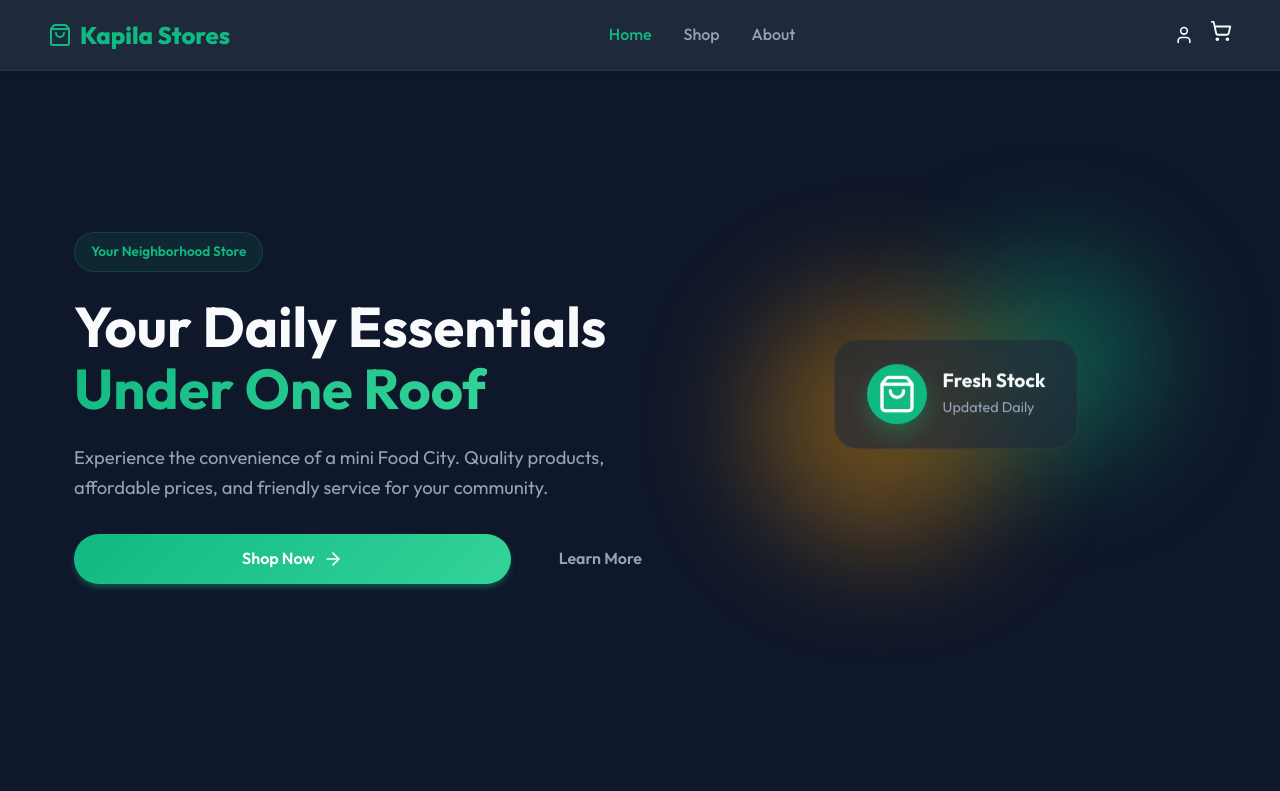
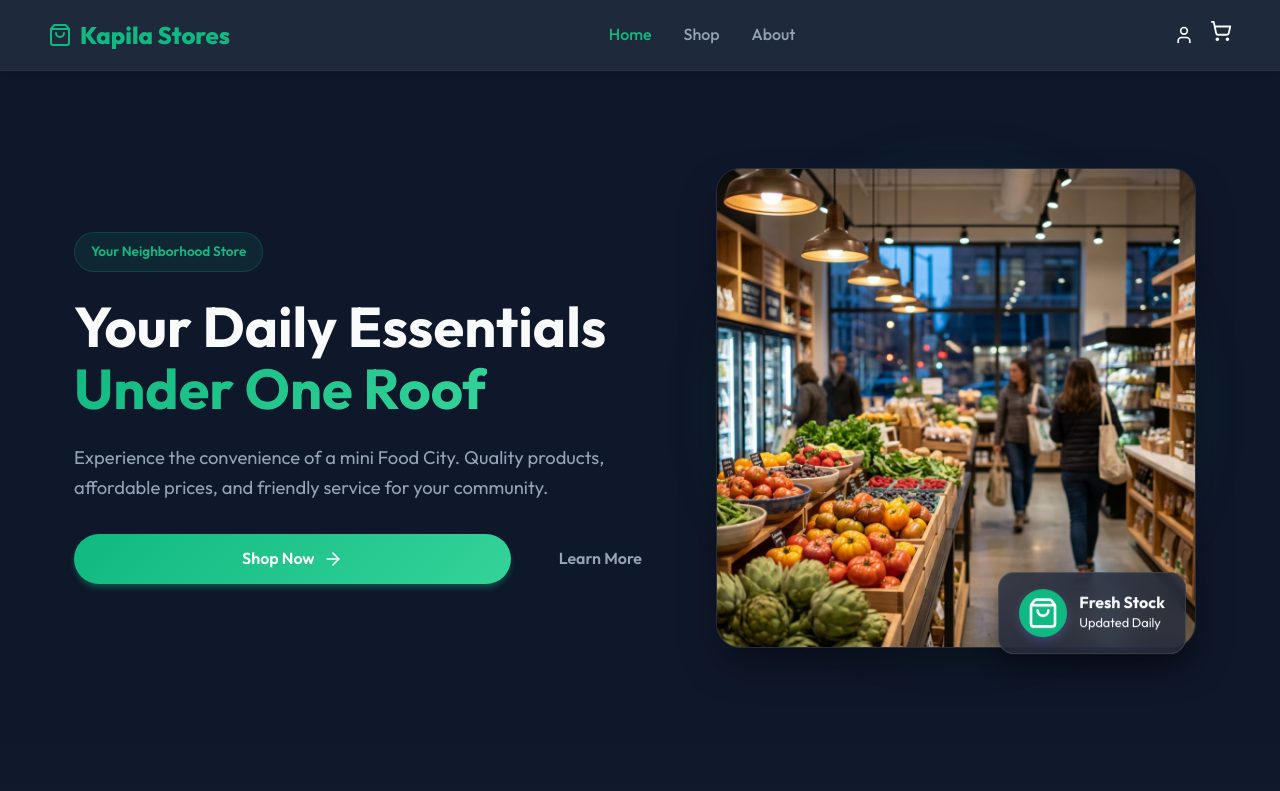
Before and after one commit to purnime/Kapila-Shop-Site, a React (Vite) app: page / in a window 1280 px wide. Shown: the top 791 px of the page. Built offline with nearby package versions, Linux system fonts and the light colour scheme; no server answers.

Commit message:
Ui Purna

```diff
--- a/src/pages/Home.css
+++ b/src/pages/Home.css
@@ -1,4 +1,5 @@
 .home-page {
+    position: relative;
     /* overflow-x: hidden; */
 }
 
@@ -72,70 +73,81 @@
     display: flex;
     justify-content: center;
     align-items: center;
-    height: 400px;
+    height: 100%;
+    min-height: 400px;
 }
 
-/* Abstract blobs */
-.blob {
-    position: absolute;
-    border-radius: 50%;
-    filter: blur(60px);
-    opacity: 0.4;
-    z-index: 1;
+.image-wrapper {
+    position: relative;
+    width: 100%;
+    max-width: 500px;
+    height: auto;
+    display: flex;
+    justify-content: center;
+    align-items: center;
 }
 
-.blob-1 {
-    width: 200px;
-    height: 200px;
-    background: var(--color-primary);
-    top: 50px;
-    right: 50px;
+.circle-bg {
+    position: absolute;
+    width: 90%;
+    padding-bottom: 90%;
+    /* Aspect ratio 1:1 circle */
+    background: var(--primary-gradient);
+    border-radius: 50%;
+    opacity: 0.1;
+    z-index: 1;
+    top: 50%;
+    left: 50%;
+    transform: translate(-50%, -50%);
+    filter: blur(40px);
+}
+
+.hero-img {
+    width: 100%;
+    max-width: 480px;
+    border-radius: 24px;
+    box-shadow: 0 20px 40px -10px rgba(0, 0, 0, 0.5);
+    z-index: 2;
+    border: 1px solid rgba(255, 255, 255, 0.1);
+    transition: transform 0.3s ease;
+}
+
+.hero-img:hover {
+    transform: translateY(-5px) scale(1.02);
+}
+
+.floating {
     animation: float 6s ease-in-out infinite;
 }
 
-.blob-2 {
-    width: 250px;
-    height: 250px;
-    background: var(--color-accent);
-    bottom: 50px;
-    left: 50px;
-    animation: float 8s ease-in-out infinite reverse;
-}
-
-.glass-panel {
-    background: rgba(30, 41, 59, 0.6);
+.float-card {
+    position: absolute;
+    bottom: -20px;
+    right: 20px;
+    z-index: 5;
+    background: rgba(30, 41, 59, 0.8) !important;
     backdrop-filter: blur(12px);
-    border: 1px solid rgba(255, 255, 255, 0.05);
-    padding: 1.5rem 2rem;
-    border-radius: var(--radius-xl);
+    border: 1px solid rgba(255, 255, 255, 0.1);
+    padding: 1rem 1.25rem !important;
+    border-radius: 16px;
     display: flex;
     align-items: center;
-    gap: 1rem;
-    position: relative;
-    z-index: 10;
-    box-shadow: var(--shadow-xl);
+    gap: 0.75rem;
+    box-shadow: 0 10px 25px rgba(0, 0, 0, 0.3);
     animation: float 7s ease-in-out infinite 1s;
+    min-width: 180px;
 }
 
 .hero-icon-wrapper {
-    width: 60px;
-    height: 60px;
+    width: 48px;
+    height: 48px;
     background: var(--color-primary);
     border-radius: 50%;
     display: flex;
     align-items: center;
     justify-content: center;
-    box-shadow: 0 10px 20px rgba(16, 185, 129, 0.3);
-}
-
-.hero-card h3 {
-    font-size: 1.2rem;
-    margin-bottom: 0.2rem;
-}
-
-.hero-card p {
-    color: var(--color-text-muted);
-    font-size: 0.9rem;
+    box-shadow: 0 4px 10px rgba(99, 102, 241, 0.3);
+    flex-shrink: 0;
 }
 
 /* CATEGORIES */
--- a/src/pages/Home.jsx
+++ b/src/pages/Home.jsx
@@ -1,6 +1,7 @@
 import React from 'react';
 import { ArrowRight, ShoppingBag, BookOpen, Coffee, Package, Home as HomeIcon } from 'lucide-react';
 import { Link } from 'react-router-dom';
+import heroImage from '../assets/home_hero_bg.png';
 import './Home.css';
 
 const Home = () => {
@@ -37,16 +38,18 @@ const Home = () => {
                         </div>
                     </div>
                     <div className="hero-visual">
-                        {/* Abstract Decorative Elements */}
-                        <div className="blob blob-1"></div>
-                        <div className="blob blob-2"></div>
-                        <div className="hero-card glass-panel">
-                            <div className="hero-icon-wrapper">
-                                <ShoppingBag size={40} color="white" />
-                            </div>
-                            <div>
-                                <h3>Fresh Stock</h3>
-                                <p>Updated Daily</p>
+                        <div className="image-wrapper">
+                            <div className="circle-bg"></div>
+                            <img src={heroImage} alt="Kapila Stores Interior" className="hero-img floating" />
+
+                            <div className="float-card glass-panel">
+                                <div className="hero-icon-wrapper">
+                                    <ShoppingBag size={32} color="white" />
+                                </div>
+                                <div>
+                                    <h3 style={{ fontSize: '1rem', marginBottom: 0 }}>Fresh Stock</h3>
+                                    <p style={{ fontSize: '0.8rem', margin: 0 }}>Updated Daily</p>
+                                </div>
                             </div>
                         </div>
                     </div>
```
Also changed, not shown: src/assets/home_hero_bg.png (added). Lines whose indentation alone changed are shown as unchanged.
